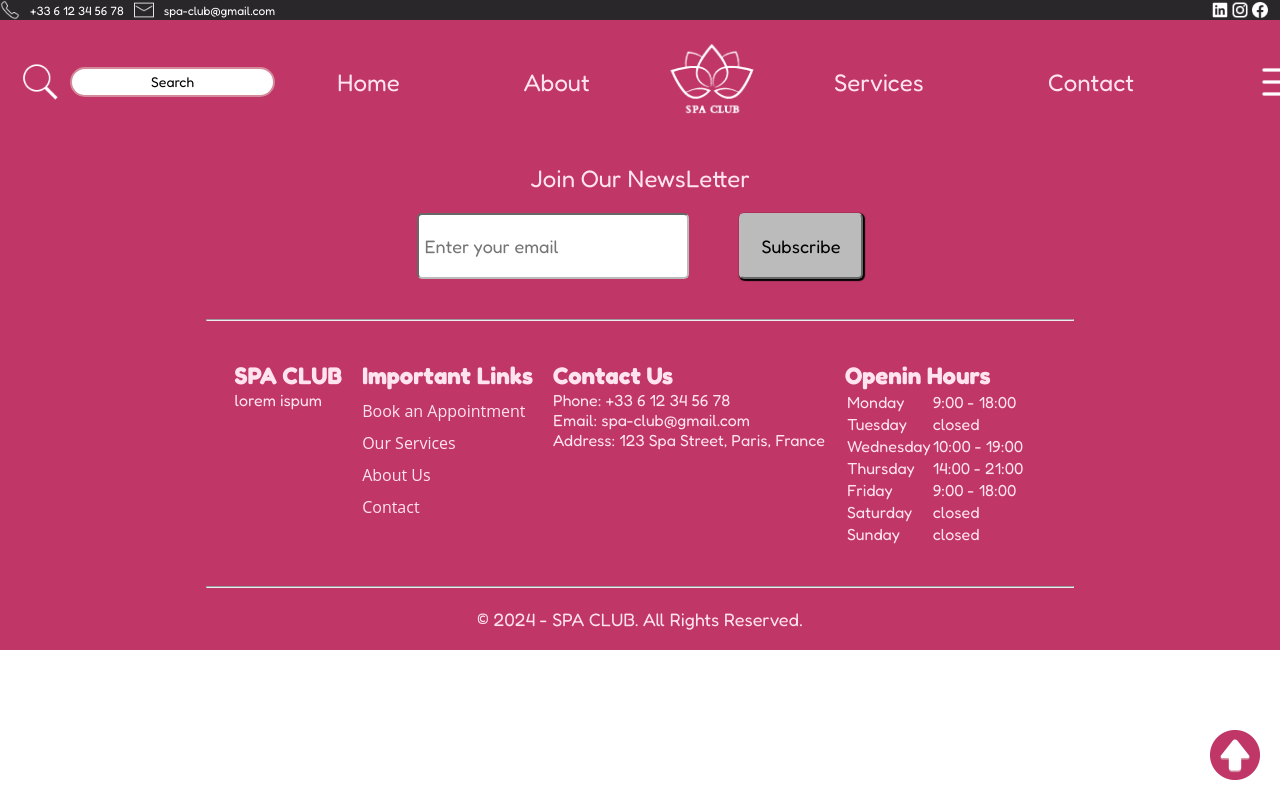
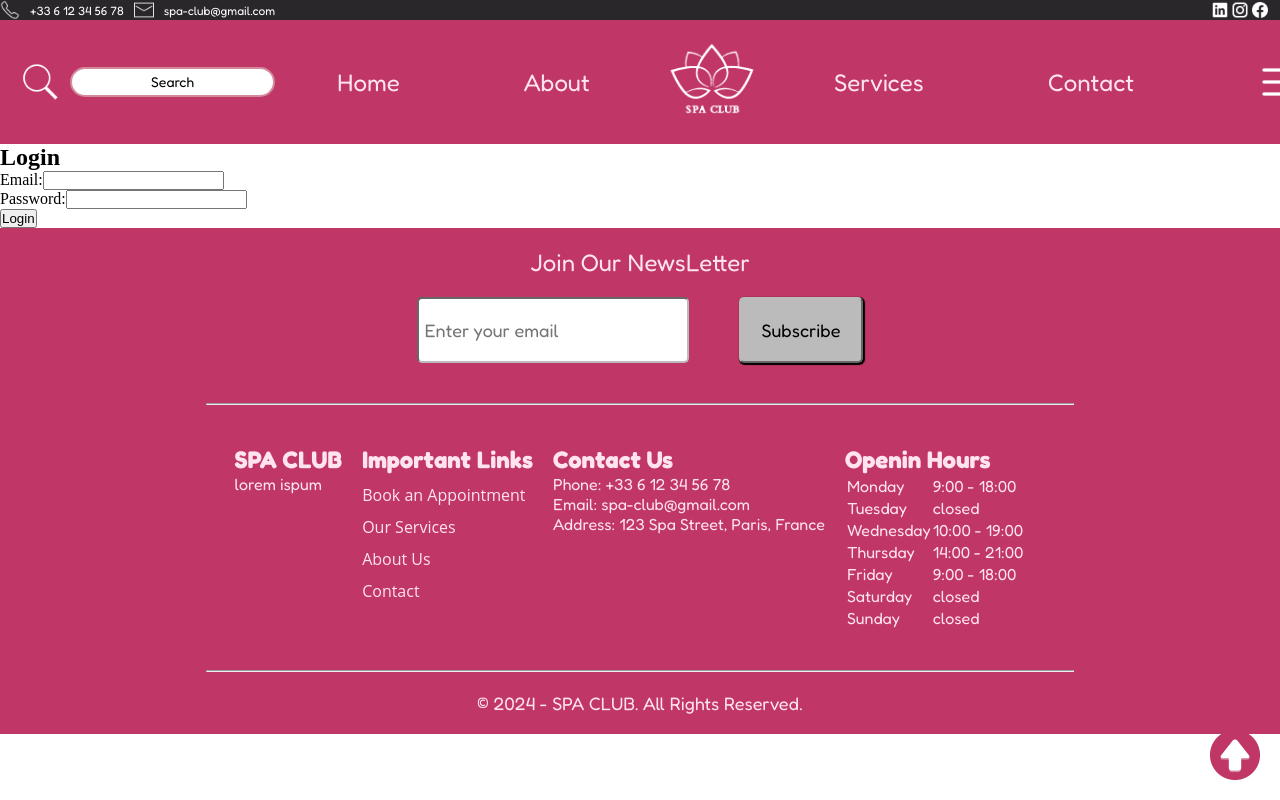
Before and after one commit to BenjaminC62/RoseQuartz-Spa, a React (Create React App) app: page /LoginForm in a window 1280 px wide. Built offline with nearby package versions, Linux system fonts and the light colour scheme.

Commit message:
:zap: Start of the login page #18

```diff
--- a/src/App.jsx
+++ b/src/App.jsx
@@ -7,6 +7,7 @@ import Home from "./components/spa/Home";
 import Contact from "./components/spa/Contact";
 import About from "./components/spa/About";
 import Services from "./components/spa/Services/Services";
+import LoginForm from "./components/spa/Login/LoginForm";
 import { Route, Routes } from "react-router-dom";
 import Footer from "./components/spa/Footer";
 import React from "react";
@@ -20,6 +21,7 @@ function App() {
         <Route path="/contact" element={<Contact />} />
         <Route path="/about" element={<About />} />
         <Route path="/services" element={<Services />} />
+        <Route path="/LoginForm" element={<LoginForm />} />
       </Routes>
       <Footer />
     </React.Fragment>
--- /dev/null
+++ b/src/components/spa/Login/LoginForm.jsx
@@ -0,0 +1,50 @@
+import React, { useState } from "react";
+import { motion } from "framer-motion";
+
+function LoginForm() {
+  const [email, setEmail] = useState("");
+  const [password, setPassword] = useState("");
+
+  const handleSubmit = (e) => {
+    e.preventDefault();
+    // Logique de soumission, validation, etc.
+    console.log("Email:", email);
+    console.log("Password:", password);
+  };
+
+  return (
+    <div className="login-container">
+      <form
+        className="login-form"
+        onSubmit={handleSubmit}
+      >
+        <h2>Login</h2>
+        <div className="form-group">
+          <label htmlFor="email">Email:</label>
+          <input
+            type="email"
+            id="email"
+            value={email}
+            onChange={(e) => setEmail(e.target.value)}
+            required
+          />
+        </div>
+        <div className="form-group">
+          <label htmlFor="password">Password:</label>
+          <input
+            type="password"
+            id="password"
+            value={password}
+            onChange={(e) => setPassword(e.target.value)}
+            required
+          />
+        </div>
+        <button type="submit" className="login-btn">
+          Login
+        </button>
+      </form>
+    </div>
+  );
+}
+
+export default LoginForm;
--- /dev/null
+++ b/src/styles/LoginForm.css
@@ -0,0 +1,56 @@
+.login-container {
+    display: flex;
+    justify-content: center;
+    align-items: center;
+    height: 100vh;
+    background-color: #f7f7f7;
+}
+
+.login-form {
+    background-color: white;
+    padding: 2rem;
+    border-radius: 8px;
+    box-shadow: 0 4px 8px rgba(0, 0, 0, 0.1);
+    width: 100%;
+    max-width: 400px;
+    text-align: center;
+}
+
+.login-form h2 {
+    margin-bottom: 2rem;
+    color: var(--primary-color);
+}
+
+.form-group {
+    margin-bottom: 1.5rem;
+}
+
+.form-group label {
+    display: block;
+    font-size: 1rem;
+    margin-bottom: 0.5rem;
+    color: var(--secondary-color);
+}
+
+.form-group input {
+    width: 100%;
+    padding: 0.75rem;
+    font-size: 1rem;
+    border: 1px solid #ddd;
+    border-radius: 4px;
+}
+
+.login-btn {
+    width: 100%;
+    padding: 0.75rem;
+    background-color: var(--primary-color);
+    color: white;
+    border: none;
+    border-radius: 4px;
+    font-size: 1.2rem;
+    cursor: pointer;
+}
+
+.login-btn:hover {
+    background-color: var(--secondary-color);
+}
```
Also changed, not shown: src/components/spa/Nav.jsx (+1 -1 lines).
